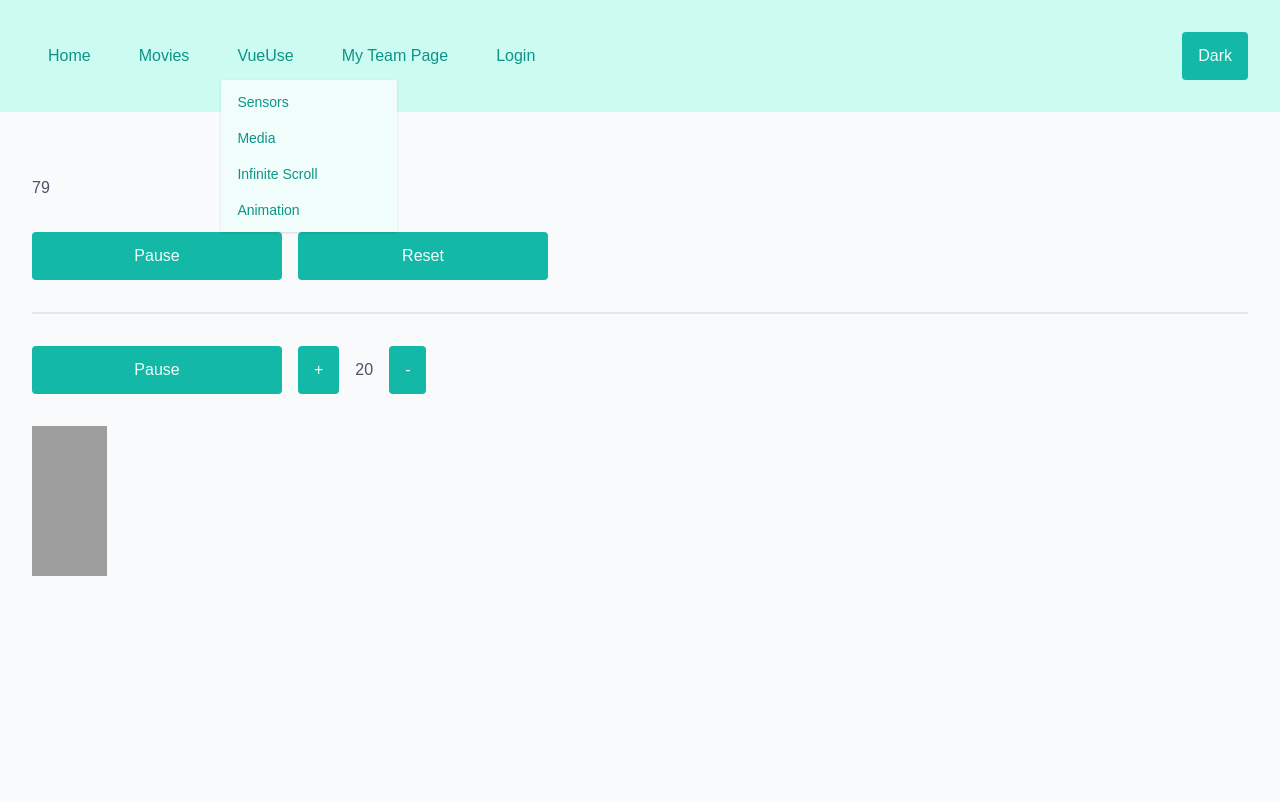
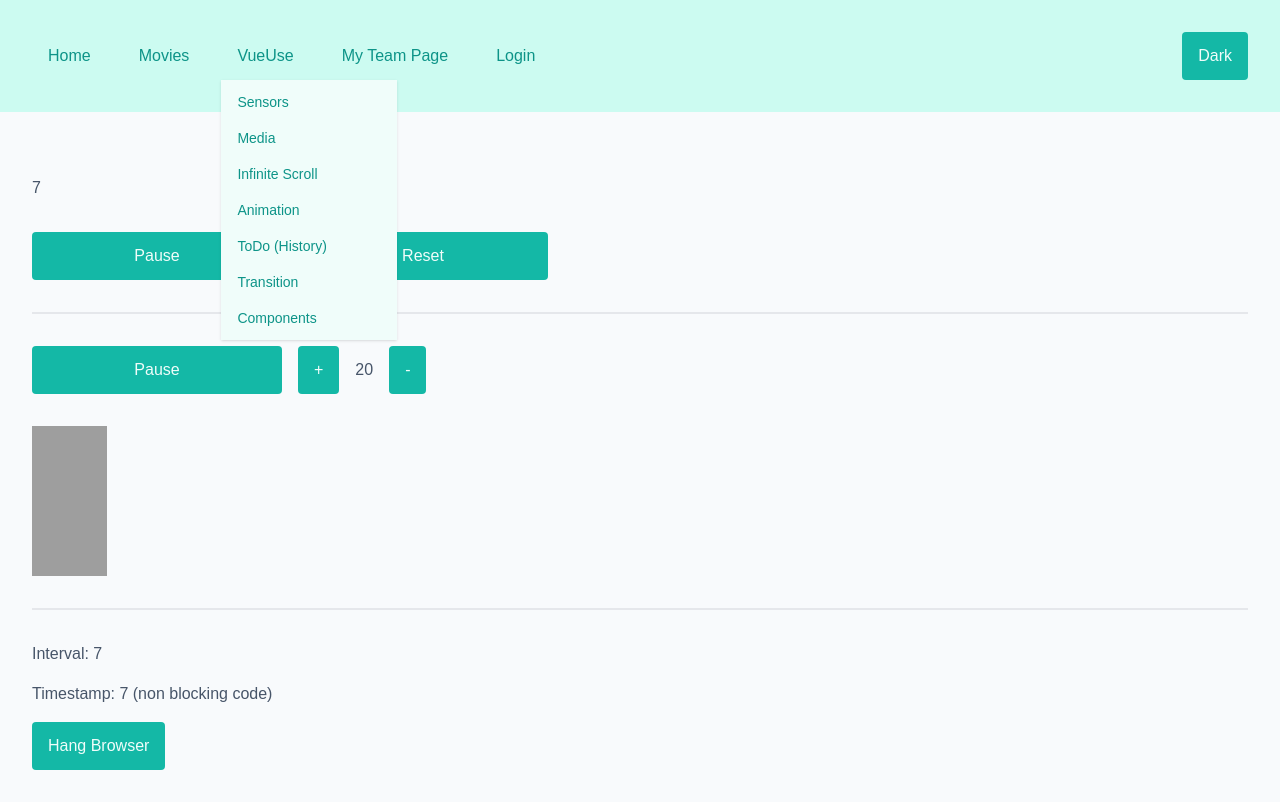
Before and after one commit to petrfaitl/nuxt-3-fundamentals-course, a Nuxt app: page /vueuse/animation in a window 1280 px wide. Both pictures are taken after a click on the button "VueUse". Built offline with nearby package versions, Linux system fonts and the light colour scheme; grey boxes are pictures that could not be loaded.

Commit message:
Adds menu items

```diff
--- a/layouts/default.vue
+++ b/layouts/default.vue
@@ -53,6 +53,24 @@ watch(route, () => {
               </NuxtLink>
 
             </li>
+            <li>
+              <NuxtLink class="block py-2 px-4 "
+                        to="/vueuse/todo">ToDo (History)
+              </NuxtLink>
+
+            </li>
+            <li>
+              <NuxtLink class="block py-2 px-4 "
+                        to="/vueuse/transition">Transition
+              </NuxtLink>
+
+            </li>
+            <li>
+              <NuxtLink class="block py-2 px-4 "
+                        to="/vueuse/components">Components
+              </NuxtLink>
+
+            </li>
 
           </ul>
         </div>
--- a/package.json
+++ b/package.json
@@ -13,6 +13,7 @@
   },
   "dependencies": {
     "@pinia/nuxt": "^0.4.3",
+    "@vueuse/components": "^9.6.0",
     "@vueuse/core": "^9.5.0",
     "@vueuse/nuxt": "^9.5.0"
   }
--- a/pages/vueuse/animation.vue
+++ b/pages/vueuse/animation.vue
@@ -1,12 +1,12 @@
 <script lang="ts" setup>
 
-import {useInterval, useRafFn} from "@vueuse/core";
+import {useInterval, useRafFn, useTimestamp} from "@vueuse/core";
 import {useTitle} from "@vueuse/core";
 
 const title = useTitle();
 title.value = "Vueuse Animation";
 
-const {counter, pause, resume, isActive} = useInterval(100, {controls:true});
+const {counter, pause, resume, isActive} = useInterval(1000, {controls:true});
 // console.log(counter, isActive)
 const frame = ref();
 const framesComplete = ref(0);
@@ -22,6 +22,21 @@ const {pause:pauseAnimation, resume:resumeAnimation, isActive: isActiveAnimation
  }
 
 });
+
+
+const start = Date.now();
+const timestamp = useTimestamp();
+const secondsPassed = computed(()=>{
+  return Math.floor((timestamp.value - start) /1000);
+})
+
+const hangBrowser = ()=>{
+  const j = 0;
+  for(let i=0; i<100000;i++){
+    console.log(j);
+  }
+
+}
 
 </script>
 
@@ -47,7 +62,13 @@ const {pause:pauseAnimation, resume:resumeAnimation, isActive: isActiveAnimation
       </div>
         <div class="sprite"></div>
     </div>
+    <div class="border"></div>
+    <div class="flex flex-col mx-auto  content-start items-start gap-4 my-8">
+      <span>Interval: {{counter}} </span>
+      <span>Timestamp: {{secondsPassed}} (non blocking code)</span>
 
+      <button @click="hangBrowser" class="btn-submit">Hang Browser</button>
+    </div>
   </component>
 </template>
 
--- a/pages/vueuse/sensors.vue
+++ b/pages/vueuse/sensors.vue
@@ -38,7 +38,7 @@ const battery = useBattery();
 const online = useOnline();
 const network = useNetwork();
 const {coords, locatedAt, error} = useGeolocation();
-
+console.log(error)
 const scrollBox = ref(null);
 const scroll = useScroll(scrollBox);
 
@@ -87,7 +87,8 @@ const scroll = useScroll(scrollBox);
                 }
           }, null, 2)
 
-        }}</pre>
+        }}
+      error: {{error.message}}</pre>
     </section>
     <div class="border my-4"></div>
     <section class="w-full">
```
Also changed, not shown: 1 other file (tests, documents, lock files or other folders).
